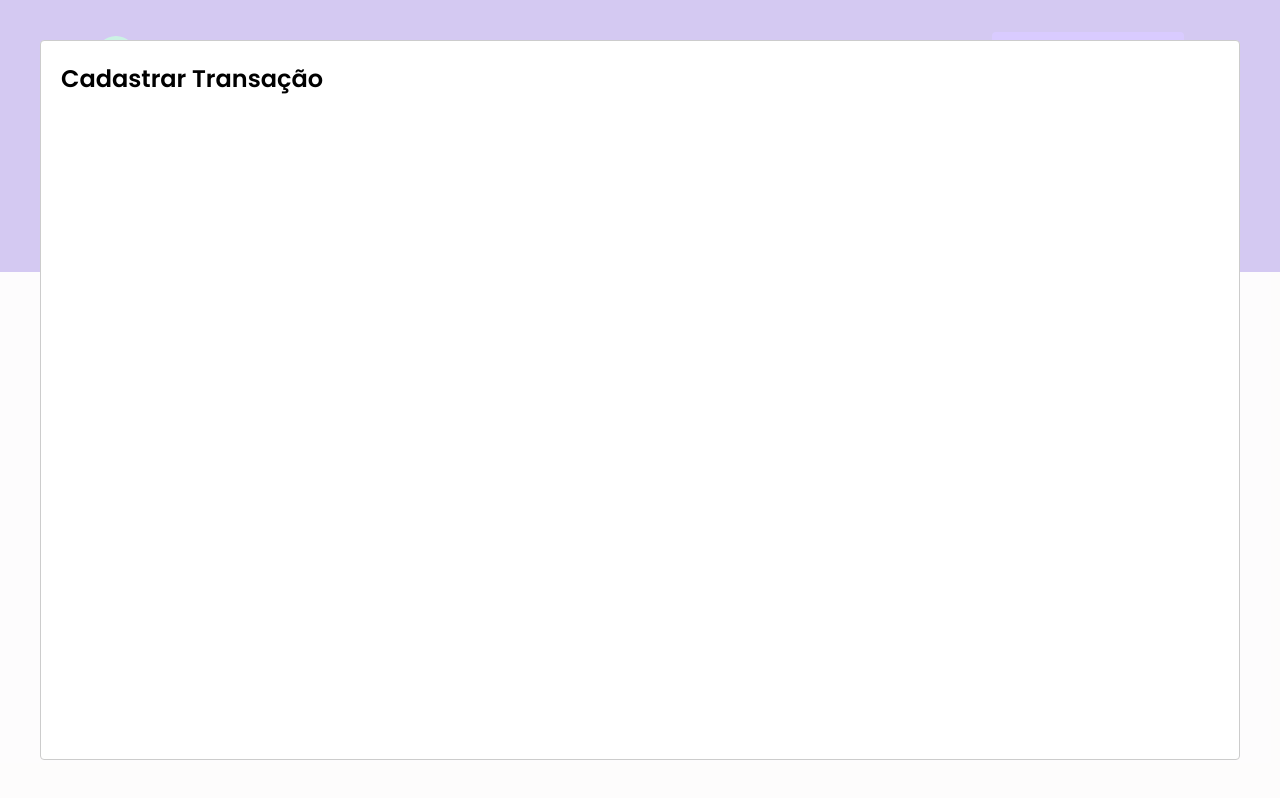
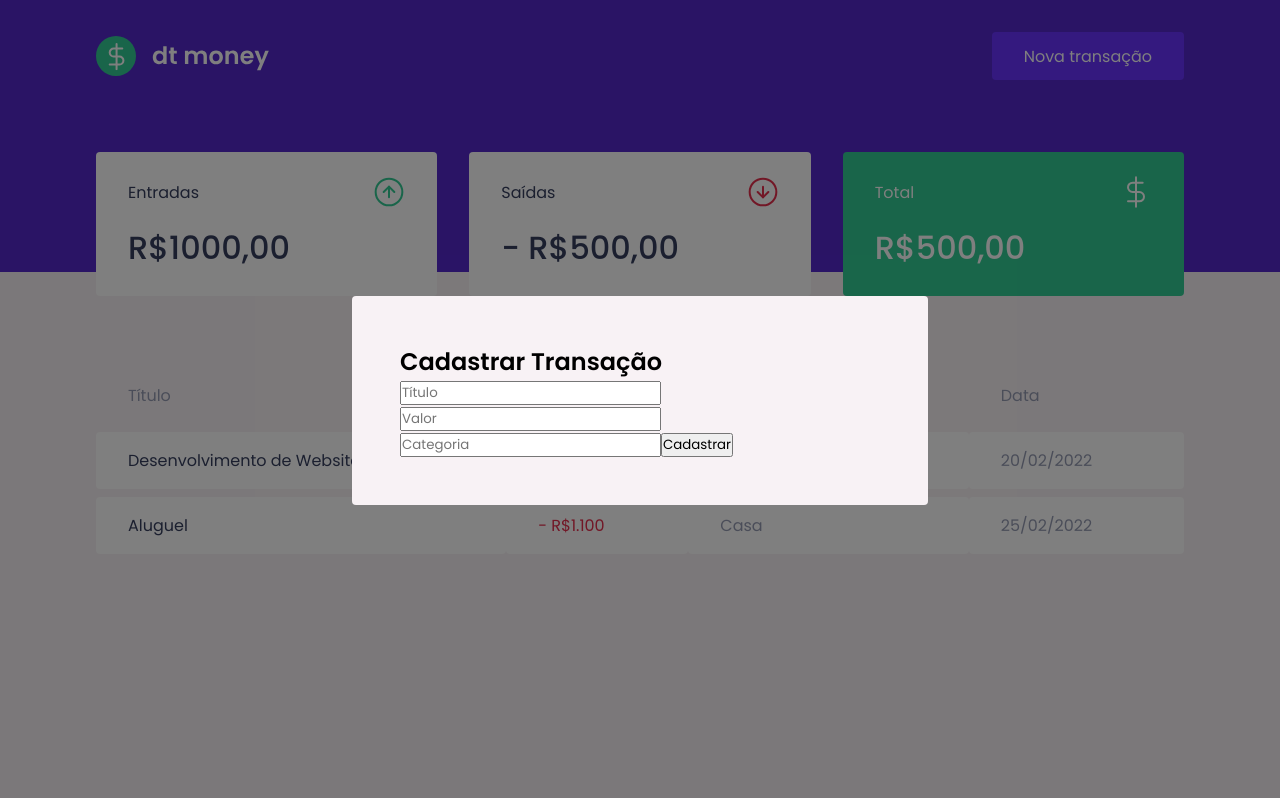
Before and after one commit to caiquelins/dtmoney, a React (Create React App) app: page / in a window 1280 px wide. Both pictures are taken after a click on the button "Nova transação". Built offline with nearby package versions, Linux system fonts and the light colour scheme; no server answers; what miragejs would draw is missing.

Commit message:
Estrutura do formulário

```diff
--- a/src/components/NewTransactionModal/index.tsx
+++ b/src/components/NewTransactionModal/index.tsx
@@ -6,15 +6,27 @@
   onRequestClose: () => void;
 }
 
-export function NewTransactionModal({isOpen, onRequestClose}:NewTransactionModalProps) {
+export function NewTransactionModal({ isOpen, onRequestClose }: NewTransactionModalProps) {
   return (
-    <Container>
-      <Modal
-        isOpen={isOpen}
-        onRequestClose={onRequestClose}
-      >
+
+    <Modal
+      isOpen={isOpen}
+      onRequestClose={onRequestClose}
+      overlayClassName="react-modal-overlay"
+      className="react-modal-content"
+    >
+      <Container>
         <h2>Cadastrar Transação</h2>
-      </Modal>
-    </Container>
+
+        <input placeholder="Título"/>
+        <input placeholder="Valor" type="number"/>
+        <input placeholder="Categoria"/>
+        <button type="submit">
+          Cadastrar
+        </button>
+
+      </Container>
+
+    </Modal>
   );
 }
--- a/src/components/NewTransactionModal/styles.ts
+++ b/src/components/NewTransactionModal/styles.ts
@@ -1,5 +1,5 @@
 import styled from "styled-components";
 
-export const Container = styled.div`
+export const Container = styled.form`
 
 `;
--- a/src/styles/global.ts
+++ b/src/styles/global.ts
@@ -53,4 +53,27 @@
     opacity: 0.6;
     cursor: not-allowed;
   }
+
+  .react-modal-overlay {
+    background: rgba(0, 0, 0, 0.5);
+
+    position: fixed;
+    top: 0;
+    bottom: 0;
+    right: 0;
+    left: 0;
+
+    display: flex;
+    align-items: center;
+    justify-content: center;
+  }
+
+  .react-modal-content {
+    width: 100%;
+    max-width: 576px;
+    background: var(--background);
+    padding: 3rem;
+    position: relative;
+    border-radius: 0.25rem;
+  }
 `
```
